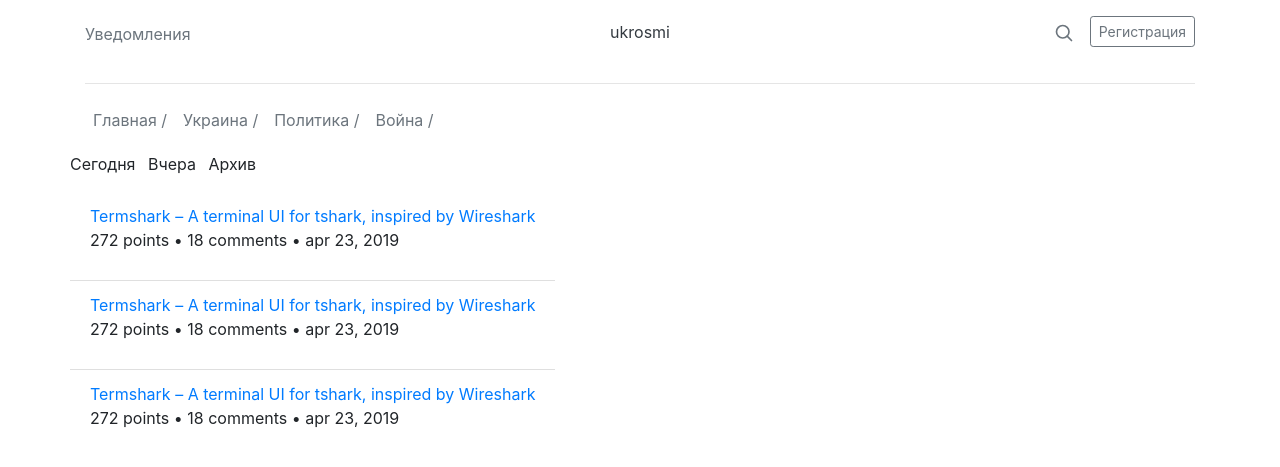
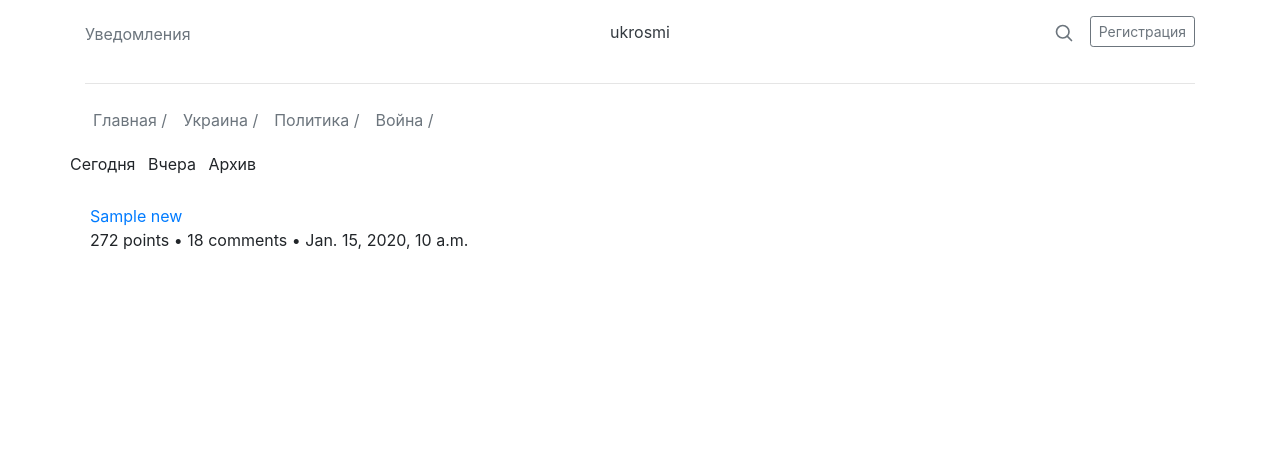
Before and after one commit to dockerzx/ukrosmi, a Django app: template templates/index.html in a window 1280 px wide. Shown: the top 467 px of the page. Run offline with Django 3.2, Linux system fonts and the light colour scheme; the template is opened without the code that fills it: most values are stand-ins (such as "Sample title", 1, 10 or a date in 2020); some libraries are stand-ins or nearby versions.

Commit message:
sdkvnfjnvj

```diff
--- a/templates/index.html
+++ b/templates/index.html
@@ -46,18 +46,12 @@
   </div>
   <div class="row">
     <ul class="list-group list-group-flush">
-      <li class="list-group-item">
-        <a href="https://news.ycombinator.com/item?id=19725290" target="_blank" rel="nofollow noopener">Termshark – A terminal UI for tshark, inspired by Wireshark</a>
-        <p>272 points • 18 comments • apr 23, 2019</p>
-      </li>
-      <li class="list-group-item">
-        <a href="https://news.ycombinator.com/item?id=19725290" target="_blank" rel="nofollow noopener">Termshark – A terminal UI for tshark, inspired by Wireshark</a>
-        <p>272 points • 18 comments • apr 23, 2019</p>
-      </li>
-      <li class="list-group-item">
-        <a href="https://news.ycombinator.com/item?id=19725290" target="_blank" rel="nofollow noopener">Termshark – A terminal UI for tshark, inspired by Wireshark</a>
-        <p>272 points • 18 comments • apr 23, 2019</p>
-      </li>
+      {% for news in news_list %}
+        <li class="list-group-item">
+          <a href="{{ news.link }}" target="_blank" rel="nofollow noopener">{{ news.title }}</a>
+          <p>272 points • 18 comments • {{ news.date }}</p>
+        </li>
+      {% endfor %}
     </ul>
   </div>
 </div>
```
Also changed, not shown: gnews/lib/parseg.py (added, +29 -0 lines), gnews/views.py (+8 -1 lines).
